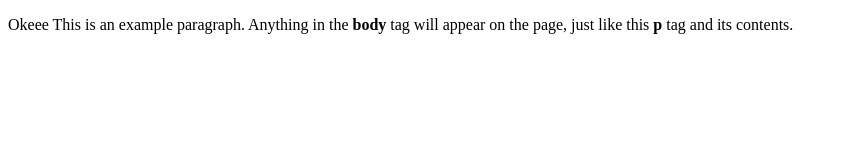
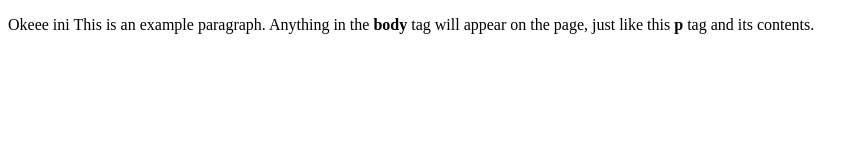
Before and after one commit to caturherup/rfi, a plain HTML site: page index.html in a window 1280 px wide. Shown: the whole page, without its empty margins (0-865 px from the left). Drawn offline with Linux system fonts and the light colour scheme.

Commit message:
Update index.html

```diff
--- a/index.html
+++ b/index.html
@@ -4,7 +4,7 @@
     <title>This is the title of the webpage!</title>
   </head>
   <body>
-    <p>Okeee This is an example paragraph. Anything in the <strong>body</strong> tag will appear on the page, just like this <strong>p</strong> tag and its contents.</p>
+    <p>Okeee ini This is an example paragraph. Anything in the <strong>body</strong> tag will appear on the page, just like this <strong>p</strong> tag and its contents.</p>
   </body>
   <meta name="viewport" content="width=device-width, initial-scale=1.0">
 </html>
```
